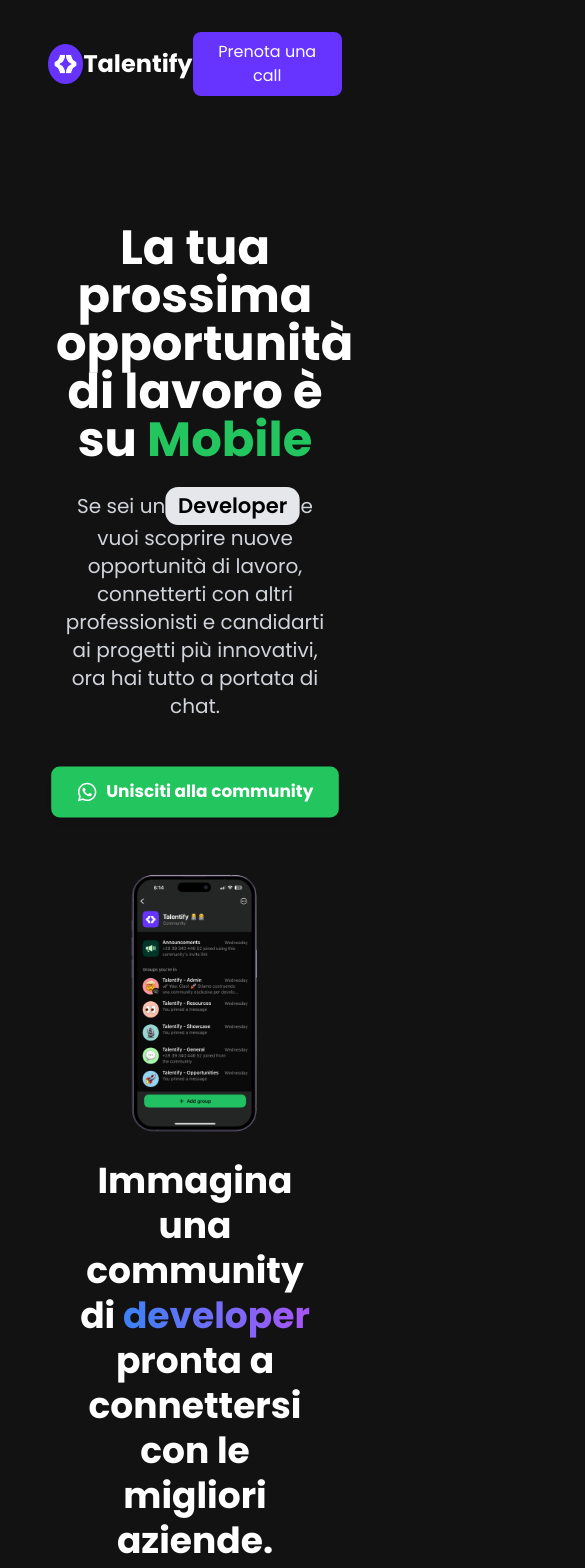
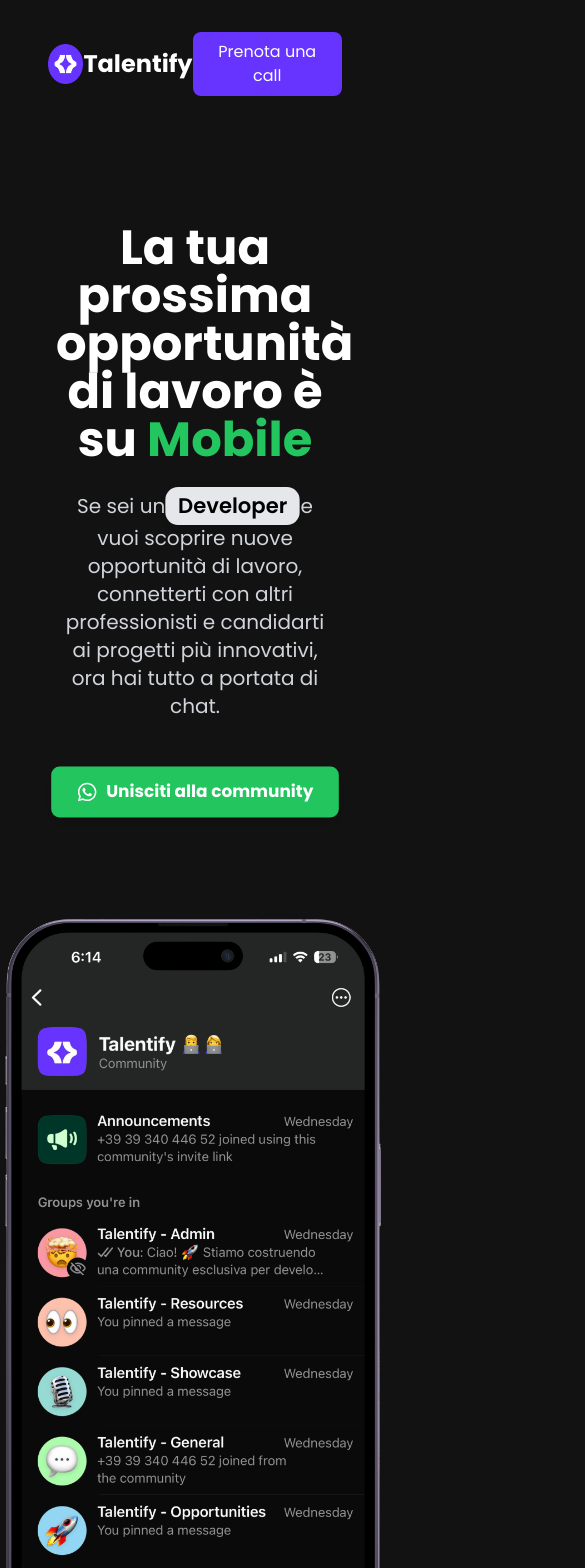
Before and after one commit to ricciviero/talentify-landing-page, a React (Vite) app: page / in a window 390 px wide. Shown: the top 1568 px of the page, 585 px wide, since content can reach past the window. Built offline with nearby package versions, Linux system fonts and the light colour scheme.

Commit message:
hero mobile done

```diff
--- a/src/components/Hero.jsx
+++ b/src/components/Hero.jsx
@@ -1,11 +1,38 @@
 import { motion, useScroll, useTransform } from "framer-motion";
 import { WhatsAppButton } from "./WhatsAppButton";
 import { Iphone } from "./Iphone";
+import { useEffect, useState } from "react";
 
 export const Hero = () => {
+    const { scrollY } = useScroll();
+    const [isMobile, setIsMobile] = useState(false);
 
-    const { scrollY } = useScroll();
-    const scale = useTransform(scrollY, [0, 600], [1, 0.5]);
+    // Controlla se l'utente è su un dispositivo mobile
+    useEffect(() => {
+        const handleResize = () => {
+            setIsMobile(window.innerWidth <= 768); // Consideriamo "mobile" fino a 768px
+        };
+        handleResize(); // Verifica al caricamento della pagina
+        window.addEventListener("resize", handleResize); // Aggiorna al ridimensionamento
+
+        return () => {
+            window.removeEventListener("resize", handleResize);
+        };
+    }, []);
+
+    // Trasformazioni condizionate per dispositivi mobili
+    const scale = useTransform(
+        scrollY,
+        [0, 600],
+        isMobile ? [3, 0.8] : [1, 0.5] // Da molto grande a piccolo per mobile
+    );
+
+    const translateY = useTransform(
+        scrollY,
+        [0, 600],
+        isMobile ? [300, 0] : [0, 0] // Sposta verso il basso in partenza per mobile
+    );
+
     return (
         <div className="mt-12 min-h-screen">
             <div className="container mx-auto px-6 py-20 text-center">
@@ -14,9 +41,7 @@
                     <span className="text-green-500"> Mobile</span>
                 </h1>
                 <p className="text-xl md:text-2xl mb-12 text-gray-300">
-
                     Se sei un
-
                     <motion.span
                         className="inline-block px-3 py-1 mx-1 bg-gray-200 text-black font-semibold rounded-xl shadow-md"
                         animate={{
@@ -30,22 +55,21 @@
                     >
                         Developer
                     </motion.span>
-
                     e vuoi scoprire nuove opportunità di lavoro, connetterti con altri professionisti
                     e candidarti ai progetti più innovativi, ora hai tutto a portata di chat.
-
                 </p>
 
                 <WhatsAppButton />
 
                 <motion.div
                     className="mx-auto"
-                    style={{ scale }}
+                    style={{
+                        scale,
+                        translateY,
+                    }}
                 >
                     <Iphone />
                 </motion.div>
-
-
             </div>
         </div>
     );
```
